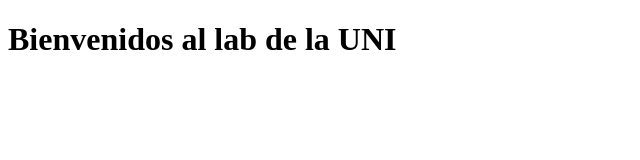
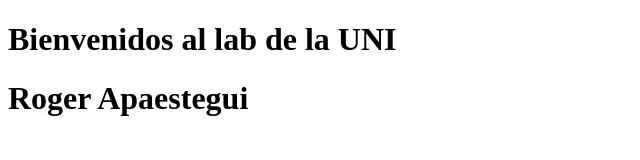
Before and after one commit to eduardoorm/workshop-git-github, a plain HTML site: page index.html in a window 1280 px wide. Shown: the whole page, without its empty margins (0-640 px from the left). Drawn offline with Linux system fonts and the light colour scheme.

Commit message:
Pull Request RAAO

```diff
--- a/index.html
+++ b/index.html
@@ -7,5 +7,6 @@
 </head>
 <body>
     <h1> Bienvenidos al lab de la UNI</h1>
+    <h1> Roger Apaestegui</h1>
 </body>
 </html>
```
